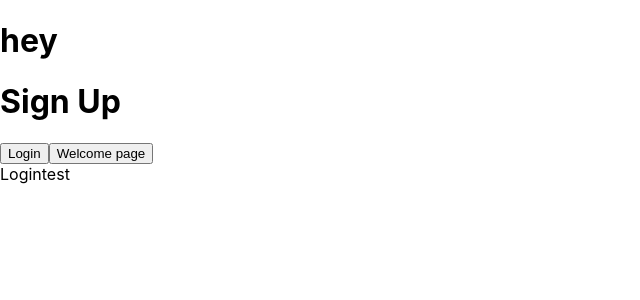
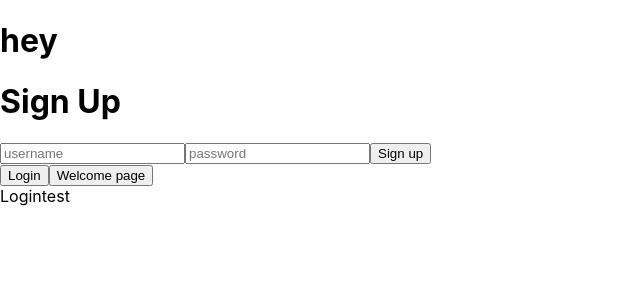
Before and after one commit to rylandmarcus/fantasysurf_frontend, a React (Create React App) app: page / in a window 1280 px wide. Both pictures are taken after a click on the button "Signup". Shown: the top 300 px of the page, without its empty margins (0-640 px from the left). Built offline with nearby package versions, Linux system fonts and the light colour scheme.

Commit message:
closer to finishing auth

```diff
--- a/src/App.js
+++ b/src/App.js
@@ -1,4 +1,4 @@
-import { useState } from 'react';
+import { useEffect, useState } from 'react';
 import './App.css';
 import { Outlet } from 'react-router-dom';
 import Welcome from './pages/Welcome';
@@ -6,7 +6,17 @@ import Login from './pages/Login';
 import Signup from './pages/Signup';
 
 function App() {
-  const [status, setStatus] = useState('welcome');
+  //use effect to check for what to start status as to check auth, works but with delay
+  //can you declare state in useeffect? no
+  //google best way to chekc for auth in react
+  //maybe initial state is used as a variable that checks for auth
+  //you can make inital status 'loading' and then check for auth
+  //can put everything in the outlet and thne auth check in here and that can redirtct
+  const test = 'welcome'
+  const [status, setStatus] = useState(test);
+  // useEffect(()=>{
+  //   setStatus('authorized')
+  // }, [])
   return (
     <div>
       <h1>hey</h1>
--- a/src/pages/Login.jsx
+++ b/src/pages/Login.jsx
@@ -1,15 +1,43 @@
 import React from 'react'
+import axios from 'axios'
 
 const Login = ({setStatus}) => {
+    axios.defaults.withCredentials = true
     const signup = () => {
         setStatus('signup')
     }
     const welcome = () => {
         setStatus('welcome')
     }
+    const handleLogin = (e)=>{
+        e.preventDefault()
+        const username = document.querySelector("input[name='username']").value
+        const password = document.querySelector("input[name='password']").value
+        axios.post(process.env.REACT_APP_BACKEND_URL+'/auth/login', {username:username, password:password}).then(
+            res=>{
+                console.log(res)
+                if (res.data.Status==='Success'){
+                    setStatus('authorized')
+                } else {
+                    console.log('login failed')
+                    document.getElementById('errorSlot').innerText = 'login failed'
+                }
+            }
+        ).catch(
+            err=>{
+                document.getElementById('errorSlot').innerText = err.response.data.message
+            }
+        )
+    }
   return (
     <div>
         <h1>login</h1>
+        <form onSubmit={handleLogin}>
+            <input type="text" name='username' placeholder='username' required/>
+            <input type="password" name='password' placeholder='password' required/>
+            <input type="submit" value="Log in"/>
+        </form>
+        <div id='errorSlot'></div>
         <button onClick={signup}>Signup</button>
         <button onClick={welcome}>Welcome page</button>
     </div>
--- a/src/pages/Signup.jsx
+++ b/src/pages/Signup.jsx
@@ -7,9 +7,41 @@ const Signup = ({setStatus}) => {
     const login = () => {
         setStatus('login')
     }
+    const handleSignup = async (e)=>{
+      e.preventDefault()
+      const username = document.querySelector("input[name='username']").value
+      const password = document.querySelector("input[name='password']").value
+      try {
+        const response = await fetch(process.env.REACT_APP_BACKEND_URL+'/auth/signup', {
+          method: 'POST',
+          headers: {
+            'Content-Type': 'application/json',
+          },
+          body: JSON.stringify({ username:username, password:password }),
+        })
+        console.log(response.message)
+        const data = await response.json()
+        console.log(data)
+        if (response.ok) {
+          setStatus('login')
+        } else if (data.message==="exists"){
+          document.getElementById('errorSlot').innerText = "username already exists"
+        } else {
+          document.getElementById('errorSlot').innerText = "signup failed"
+        }
+      } catch (error) {
+        console.error('Error:', error)
+      }
+    }
   return (
     <div>
         <h1>Sign Up</h1>
+        <form onSubmit={handleSignup}>
+            <input type="text" name='username' placeholder='username' required/>
+            <input type="password" name='password' placeholder='password' required/>
+            <input type="submit" value="Sign up"/>
+        </form>
+        <div id='errorSlot'></div>
         <button onClick={login}>Login</button>
         <button onClick={welcome}>Welcome page</button>
     </div>
```
